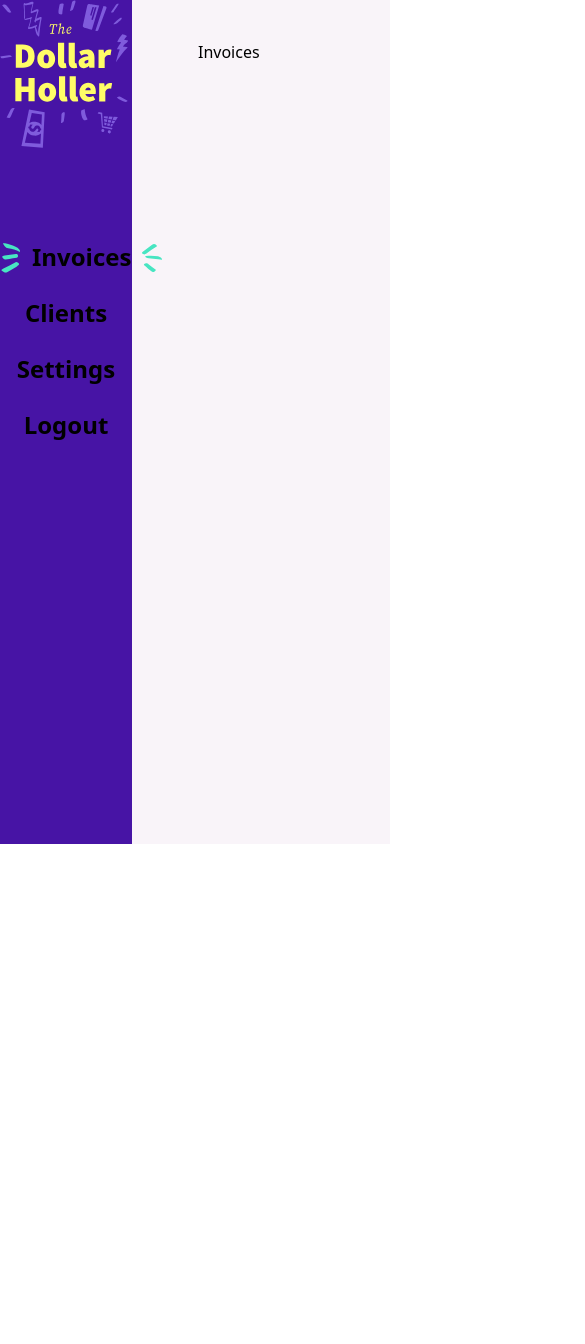
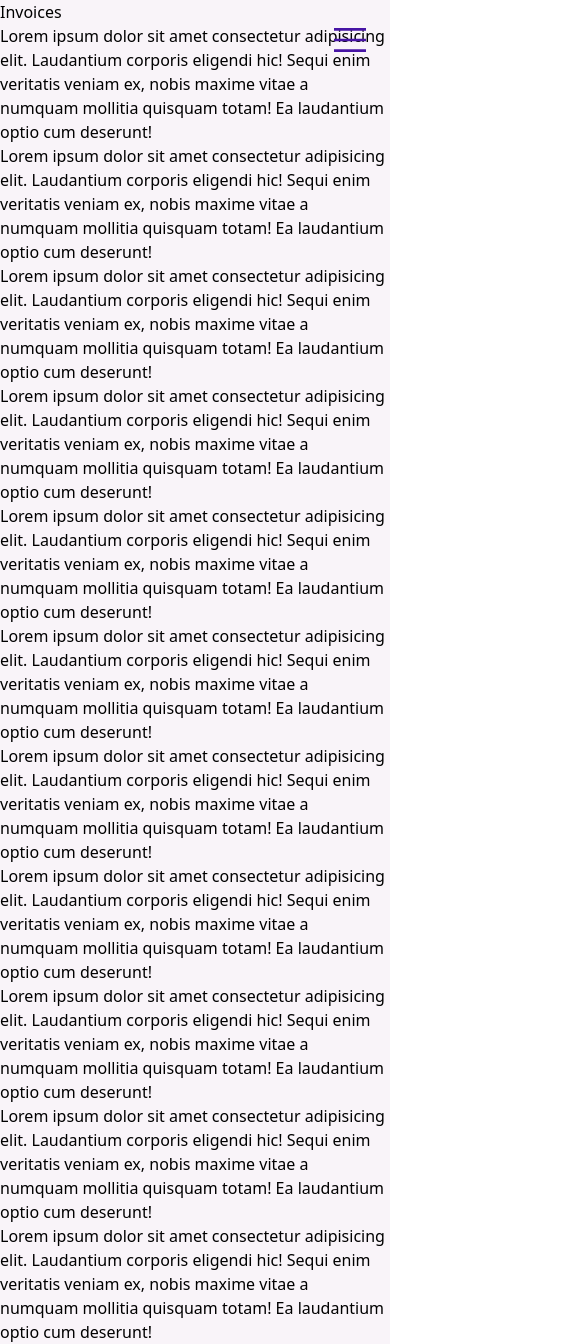
Before and after one commit to alienat3d/dollarholler, a SvelteKit app: page /invoices in a window 390 px wide. Shown: the top 1344 px of the page, 585 px wide, since content can reach past the window. Before the commit the page ends 844 px from the top, so only its background shows below. Built offline with nearby package versions, Linux system fonts and the light colour scheme.

Commit message:
add(responsive styles) For Dashboard layout

```diff
--- a/src/app.css
+++ b/src/app.css
@@ -22,10 +22,16 @@
 	--color-scarlet: #f72f45;
 	--color-mint: #00ca9e;
 	--color-fog: #decaec;
+	--z-navbar: 90;
+	--z-navbar-toggle: 91;
 }
 
 body {
 	font-family: var(--font-sans-serif);
+}
+
+svg {
+	fill: currentColor;
 }
 
 /* <weight>: Use a value from 200 to 900
--- /dev/null
+++ b/src/lib/components/Icon/Close.svelte
@@ -0,0 +1,11 @@
+<script lang="ts">
+	export let width = 24,
+		height = 24;
+</script>
+
+<!-- same as width={width} & height={height} -->
+<svg {width} {height} viewBox="0 0 24 24">
+	<path
+		d="M19 6.41L17.59 5L12 10.59L6.41 5L5 6.41L10.59 12L5 17.59L6.41 19L12 13.41L17.59 19L19 17.59L13.41 12L19 6.41Z"
+	/>
+</svg>
--- /dev/null
+++ b/src/lib/components/Icon/Hamburger.svelte
@@ -0,0 +1,8 @@
+<script lang="ts">
+	export let width = 24,
+		height = 24;
+</script>
+
+<svg {width} {height} viewBox="0 0 24 24">
+	<path d="M28 5H-4V3h32v2ZM28 13H-4v-2h32v2ZM28 21H-4v-2h32v2Z" />
+</svg>
--- a/src/lib/components/Navbar.svelte
+++ b/src/lib/components/Navbar.svelte
@@ -1,16 +1,51 @@
 <script lang="ts">
 	import { page } from '$app/stores';
+	import Close from './Icon/Close.svelte';
+	import Hamburger from './Icon/Hamburger.svelte';
+
+	// let isNavShowing: boolean;
+	// Но т.к. мы хотим, чтобы переменная изначально имела значение false, то вместо указания типа "boolean" мы просто присвоим ей false и TS поймёт, что это булевый тип данных. Также и с другими типами данных вроде number или string.
+	let isNavShowing = false;
 </script>
 
-<header class="bg-daisy-bush col-span-3 text-center">
-	<div>
+<!-- Injects meta-data in head of the document. Also fits for title or other meta-data. -->
+<svelte:head>
+	{#if isNavShowing}
+		<style>
+			body {
+				overflow: hidden;
+			}
+		</style>
+	{/if}
+</svelte:head>
+
+<!-- Mobile Nav Control -->
+<button
+	class:text-golden-fizz={isNavShowing}
+	class="text-daisy-bush fixed top-6 right-6 z-(--z-navbar-toggle) cursor-pointer transition-colors duration-1200 md:hidden"
+	type="button"
+	on:click={() => (isNavShowing = !isNavShowing)}
+>
+	<!-- Альтернативное описание в Svelte: 'isNavShowing ? <Close width={32} height={32} /> : <Hamburger width={32} height={32} />' -->
+	{#if isNavShowing}
+		<Close width={32} height={32} />
+	{:else}
+		<Hamburger width={32} height={32} />
+	{/if}
+</button>
+
+<header
+	class="bg-daisy-bush fixed z-(--z-navbar) h-screen w-full -translate-x-full text-center transition-transform duration-750 md:relative md:col-span-3 md:h-full md:translate-x-0"
+	class:translate-x-0={isNavShowing}
+>
+	<div class="my-10 md:mb-24">
 		<a href="/invoices"
 			><img class="mx-auto" src="/images/logo.svg" alt="The Dollar Holler logo" /></a
 		>
 	</div>
 
 	<nav>
-		<ul class="mt-23 list-none text-2xl font-bold">
+		<ul class="list-none text-2xl font-bold">
 			<li>
 				<a class:active={$page.url.pathname === '/invoices'} href="/invoices">Invoices</a>
 			</li>
--- a/src/routes/(dashboard)/+layout.svelte
+++ b/src/routes/(dashboard)/+layout.svelte
@@ -4,7 +4,7 @@
 	let { children } = $props();
 </script>
 
-<div class="bg-whisper grid min-h-screen grid-cols-12 gap-x-16.5">
+<div class="bg-whisper grid min-h-screen grid-cols-12 md:gap-x-16.5">
 	<Navbar />
-	<main class="col-span-8 pt-10">{@render children()}</main>
+	<main class="col-span-12 md:col-span-8 md:pt-10">{@render children()}</main>
 </div>
--- a/src/routes/(dashboard)/invoices/+page.svelte
+++ b/src/routes/(dashboard)/invoices/+page.svelte
@@ -1 +1,67 @@
 Invoices
+
+<p>
+	Lorem ipsum dolor sit amet consectetur adipisicing elit. Laudantium corporis eligendi hic! Sequi
+	enim veritatis veniam ex, nobis maxime vitae a numquam mollitia quisquam totam! Ea laudantium
+	optio cum deserunt!
+</p>
+
+<p>
+	Lorem ipsum dolor sit amet consectetur adipisicing elit. Laudantium corporis eligendi hic! Sequi
+	enim veritatis veniam ex, nobis maxime vitae a numquam mollitia quisquam totam! Ea laudantium
+	optio cum deserunt!
+</p>
+
+<p>
+	Lorem ipsum dolor sit amet consectetur adipisicing elit. Laudantium corporis eligendi hic! Sequi
+	enim veritatis veniam ex, nobis maxime vitae a numquam mollitia quisquam totam! Ea laudantium
+	optio cum deserunt!
+</p>
+
+<p>
+	Lorem ipsum dolor sit amet consectetur adipisicing elit. Laudantium corporis eligendi hic! Sequi
+	enim veritatis veniam ex, nobis maxime vitae a numquam mollitia quisquam totam! Ea laudantium
+	optio cum deserunt!
+</p>
+
+<p>
+	Lorem ipsum dolor sit amet consectetur adipisicing elit. Laudantium corporis eligendi hic! Sequi
+	enim veritatis veniam ex, nobis maxime vitae a numquam mollitia quisquam totam! Ea laudantium
+	optio cum deserunt!
+</p>
+
+<p>
+	Lorem ipsum dolor sit amet consectetur adipisicing elit. Laudantium corporis eligendi hic! Sequi
+	enim veritatis veniam ex, nobis maxime vitae a numquam mollitia quisquam totam! Ea laudantium
+	optio cum deserunt!
+</p>
+
+<p>
+	Lorem ipsum dolor sit amet consectetur adipisicing elit. Laudantium corporis eligendi hic! Sequi
+	enim veritatis veniam ex, nobis maxime vitae a numquam mollitia quisquam totam! Ea laudantium
+	optio cum deserunt!
+</p>
+
+<p>
+	Lorem ipsum dolor sit amet consectetur adipisicing elit. Laudantium corporis eligendi hic! Sequi
+	enim veritatis veniam ex, nobis maxime vitae a numquam mollitia quisquam totam! Ea laudantium
+	optio cum deserunt!
+</p>
+
+<p>
+	Lorem ipsum dolor sit amet consectetur adipisicing elit. Laudantium corporis eligendi hic! Sequi
+	enim veritatis veniam ex, nobis maxime vitae a numquam mollitia quisquam totam! Ea laudantium
+	optio cum deserunt!
+</p>
+
+<p>
+	Lorem ipsum dolor sit amet consectetur adipisicing elit. Laudantium corporis eligendi hic! Sequi
+	enim veritatis veniam ex, nobis maxime vitae a numquam mollitia quisquam totam! Ea laudantium
+	optio cum deserunt!
+</p>
+
+<p>
+	Lorem ipsum dolor sit amet consectetur adipisicing elit. Laudantium corporis eligendi hic! Sequi
+	enim veritatis veniam ex, nobis maxime vitae a numquam mollitia quisquam totam! Ea laudantium
+	optio cum deserunt!
+</p>
```
Also changed, not shown: src/lib/components/Icon/image.svg (added).
